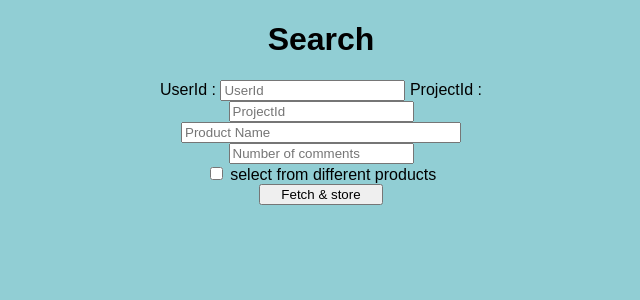
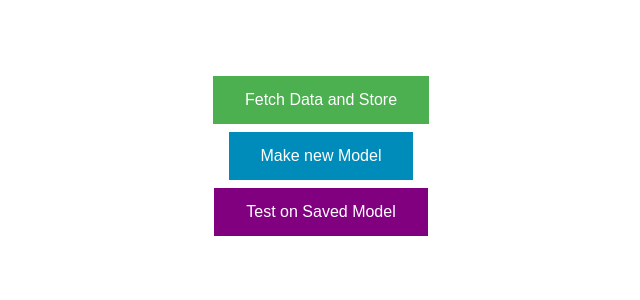
Before and after one commit to YogeshRajgure/Multipurpose-Sentiment-Analysing-Application, a Flask app: page / in a window 1280 px wide. Shown: the top 300 px of the page, without its empty margins (319-959 px from the left). Run offline with Flask 2, Linux system fonts and the light colour scheme.

Commit message:
All done with page_11 and page_12

```diff
--- a/app.py
+++ b/app.py
@@ -2,20 +2,12 @@ from flask import Flask, render_template, request, jsonify
 from flask_cors import CORS, cross_origin
 import logging
 import pymongo
-from urllib.parse import quote
+#from urllib.parse import quote
 import ssl
 
-# from selenium import webdriver
-# from selenium.webdriver.support.ui import WebDriverWait
-# from selenium.webdriver.support import expected_conditions as EC
-# from selenium.webdriver.common.by import By
-# from selenium.common.exceptions import TimeoutException
+from vr_scrapper.find_data import find_data_on_fk
+#from vr_scrapper.abc import find_data_on_fk_dummy
 
-
-from vr_scrapper.find_data import find_data_on_fk
-from vr_scrapper.abc import find_data_on_fk_dummy
-
-app = Flask(__name__)
 
 # settings for log file
 logger = logging.getLogger(__name__)
@@ -33,11 +25,31 @@ client = pymongo.MongoClient(url, ssl_cert_reqs=ssl.CERT_NONE)
 db = client["Scrapper_n_Sentiment"]
 
 
+app = Flask(__name__)
+
 
 @app.route('/', methods=['GET'])  # route to display the home page
 @cross_origin()   # we use this when we are deploying on server, as it helps to communicate to server in other region
 def homePage():
-    return render_template("index.html")#"train_model.html")#
+    return render_template("start.html")#"make_new_model.html")# "index.html")#
+
+
+@app.route('/fetch_n_store', methods=['POST', 'GET'])  # route to show the review comments in a web UI
+@cross_origin()
+def page11_fetch_n_store():
+    return render_template("fetch_n_store.html")
+
+@app.route('/make_new_model', methods=['POST', 'GET'])  # route to show the review comments in a web UI
+@cross_origin()
+def page12_make_new_model():
+    return render_template("make_new_model.html")
+
+
+@app.route('/test_model', methods=['POST', 'GET'])  # route to show the review comments in a web UI
+@cross_origin()
+def page13_test_model():
+    #return render_template("test_model.html")
+    pass
 
 
 @app.route('/review', methods=['POST', 'GET'])  # route to show the review comments in a web UI
@@ -52,6 +64,8 @@ def index():
             global n_comments
             global User_Id
             global Project_Id
+            global fetchNstore
+            global makeNewModel
 
             searchString = request.form['content'].replace(" ", "")
             searchString = searchString.lower()
@@ -67,8 +81,37 @@ def index():
                 multiproducts = 0
                 multiproducts_counter = 0
 
-            #find_data_on_fk_dummy(searchString, n_comments, multiproducts, multiproducts_counter, logger, db)
-            find_data_on_fk(searchString, n_comments, multiproducts, multiproducts_counter, logger, db)
+            if "fetch_n_store" in str(request.__dict__['environ']['HTTP_REFERER']):
+                fetchNstore  = 1
+                makeNewModel = 0
+            elif "make_new_model":
+                fetchNstore  = 0
+                makeNewModel = 1
+
+            # if search string is already available in mongodb
+            if searchString in db.list_collection_names():
+                # and if n_docs is sufficient
+                logger.info("collection is already present")
+                if db[searchString].count_documents(filter={}) >= n_comments:
+                    # do not scrap the web, just use saved data from mongodb
+                    logger.info("The data is already present on mongodb for requested query and is sufficient")
+                    print("data is already present.")
+                # and n_docs is not sufficient
+                else:
+                    # delete that collection and make new collection for same string
+                    db[searchString].drop()
+                    logger.info(f"collection {searchString} deleted as it had insufficient data.")
+                    find_data_on_fk(searchString, n_comments, multiproducts, multiproducts_counter, logger, db)
+            # if search string is not already available in mongodb
+            else:
+                #find_data_on_fk_dummy(searchString, n_comments, multiproducts, multiproducts_counter, logger, db)
+                find_data_on_fk(searchString, n_comments, multiproducts, multiproducts_counter, logger, db)
+
+            # this means that we not only have to store data on mongodb, but also gather it and pass it for model
+            if makeNewModel == 1:
+                # now, we have to make a directory and store the collected data at that location
+
+                pass
 
             return render_template('results.html', searchString=searchString)
 
--- a/templates/fetch_n_store.html
+++ b/templates/fetch_n_store.html
@@ -15,8 +15,8 @@
     <div class="form" style="align: center">
         <form action="/review" method="POST">
             <center>
-            UserId : <input type="text" name="UserId" placeholder="UserId" id="UserId_r" >
-            ProjectId : <input type="text" name="ProjectId" placeholder="ProjectId" id="ProjectId_r">
+            UserId : <input type="text" name="UserId_r" placeholder="UserId" id="UserId_r" >
+            ProjectId : <input type="text" name="ProjectId_r" placeholder="ProjectId" id="ProjectId_r">
             <br>
             <input type="text" name="content" id="content" placeholder="Product Name"><br>
             <input type="number" name="num" id="num" placeholder="Number of comments"><br>
--- a/templates/start.html
+++ b/templates/start.html
@@ -1,6 +1,7 @@
-<!DOCTYPE html>
-<html lang="en">
-<head>
+{% extends 'base.html' %}
+
+{% block head %}
+
     <meta charset="UTF-8">
     <title>Main Page for the App</title>
     <style>
@@ -23,35 +24,36 @@
 
         .button3 {background-color: #800080;} /* Blue */
     </style>
-</head>
 
-<body>
+{% endblock %}
+
+{% block body %}
+
     <br>
     <br><br><br>
     <center>
     <div class="3_boxes" style="align: center">
 
-        <a href="fetch_n_store.html">
-            <button class="button button1">
+        <form method="POST" action="/fetch_n_store">
+            <button class="button button1" >
                 Fetch Data and Store
             </button>
-        </a>
+        </form>
 
-        <a href="train_model.html">
-            <button class="button button2">
+
+        <form method="POST" action="/make_new_model">
+            <button class="button button2" >
                 Make new Model
             </button>
-        </a>
+        </form>
 
-        <a href="test_model.html">
-            <button class="button button3">
+        <form method="POST" action="/test_model">
+            <button class="button button3" >
                 Test on Saved Model
             </button>
-        </a>
+        </form>
 
     </div>
     </center>
 
-</body>
-
-</html>
+{% endblock %}
--- a/vr_scrapper/find_data.py
+++ b/vr_scrapper/find_data.py
@@ -8,7 +8,6 @@ from selenium.common.exceptions import TimeoutException
 def find_data_on_fk(searchString, n_comments, multiproducts, multiproducts_counter, logger, db):
 
     """
-
     :param searchString:
     :param n_comments:
     :param multiproducts:
@@ -21,13 +20,13 @@ def find_data_on_fk(searchString, n_comments, multiproducts, multiproducts_count
     -searching the topic on the flipkart
     -storing all the comments to the mongodb atlas
     -making all logs about it
-
     """
 
     flipkart_url = "https://www.flipkart.com" + "/search?q=" + searchString + "&otracker=search&otracker1=search&marketplace=FLIPKART&as-show=on&as=off"
 
     logger.info("Start of new program " + searchString)
     logger.info("")
+
 
     collection = db[searchString]
 
```
Also changed, not shown: templates/make_new_model.html (renamed from templates/train_model.html, +8 -7 lines), 2 other files.
